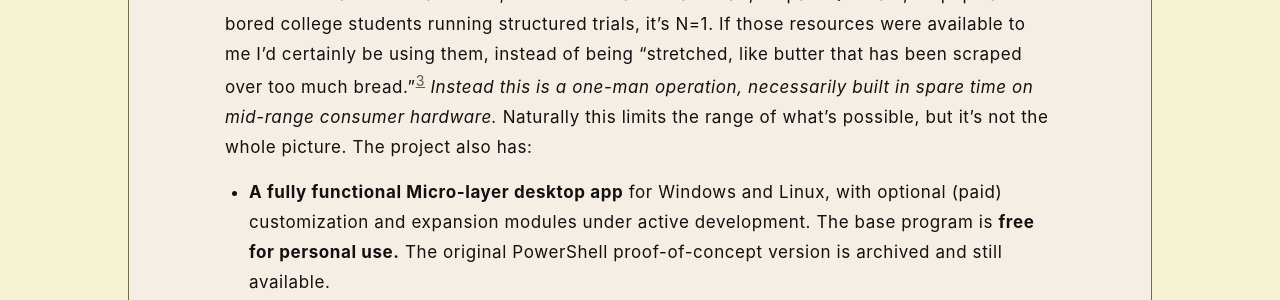
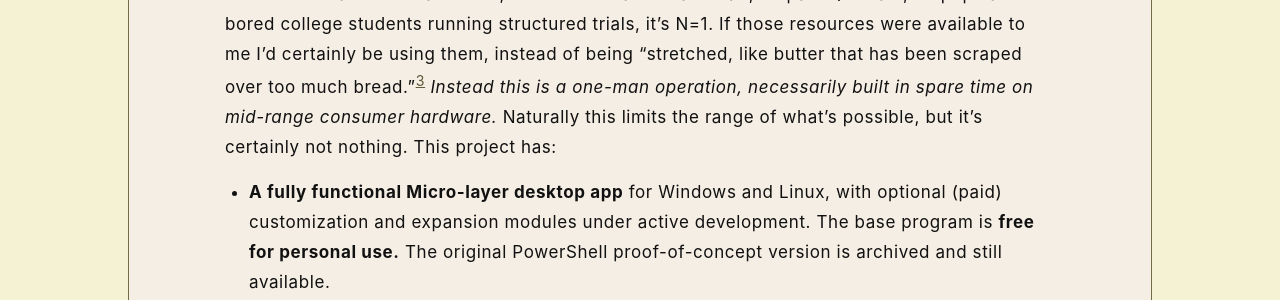
Before and after one commit to rojaslen/AISF-WEB, a Jekyll site: the page built from ch11.md, in a window 1280 px wide and 900 px high, scrolled down 2363 px. Shown: the part 153-453 px from the top of the window. Built offline with Jekyll 4.4.1, drawn with Linux system fonts in a browser that asks for light colours; some web fonts are replaced.

Commit message:
Update ch11.md

```diff
--- a/ch11.md
+++ b/ch11.md
@@ -40,7 +40,7 @@ This is a one-man project, which means that I am the entire staff:
 - Testing & Quality Control
 - Accounts & Administrative
 
-There is no bank of beta testers, no institutional research lab, no paid QC team, no population of bored college students running structured trials, it's N=1. If those resources were available to me I'd certainly be using them, instead of being "stretched, like butter that has been scraped over too much bread."[^11b] *Instead this is a one-man operation, necessarily built in spare time on mid-range consumer hardware.* Naturally this limits the range of what's possible, but it's not the whole picture. The project also has:
+There is no bank of beta testers, no institutional research lab, no paid QC team, no population of bored college students running structured trials, it's N=1. If those resources were available to me I'd certainly be using them, instead of being "stretched, like butter that has been scraped over too much bread."[^11b] *Instead this is a one-man operation, necessarily built in spare time on mid-range consumer hardware.* Naturally this limits the range of what's possible, but it's certainly not nothing. This project has:
 
 - **A fully functional Micro-layer desktop app** for Windows and Linux, with optional (paid) customization and expansion modules under active development. The base program is **free for personal use.** The original PowerShell proof-of-concept version is archived and still available.
 - **A browser extension for five Meso-layer platforms.** Claude, ChatGPT, Gemini, Copilot, Duck.ai. Fully automated operation unburdens the user from the desktop app's manual workflow. Signed and ready to install, also **free for personal use.**
```
